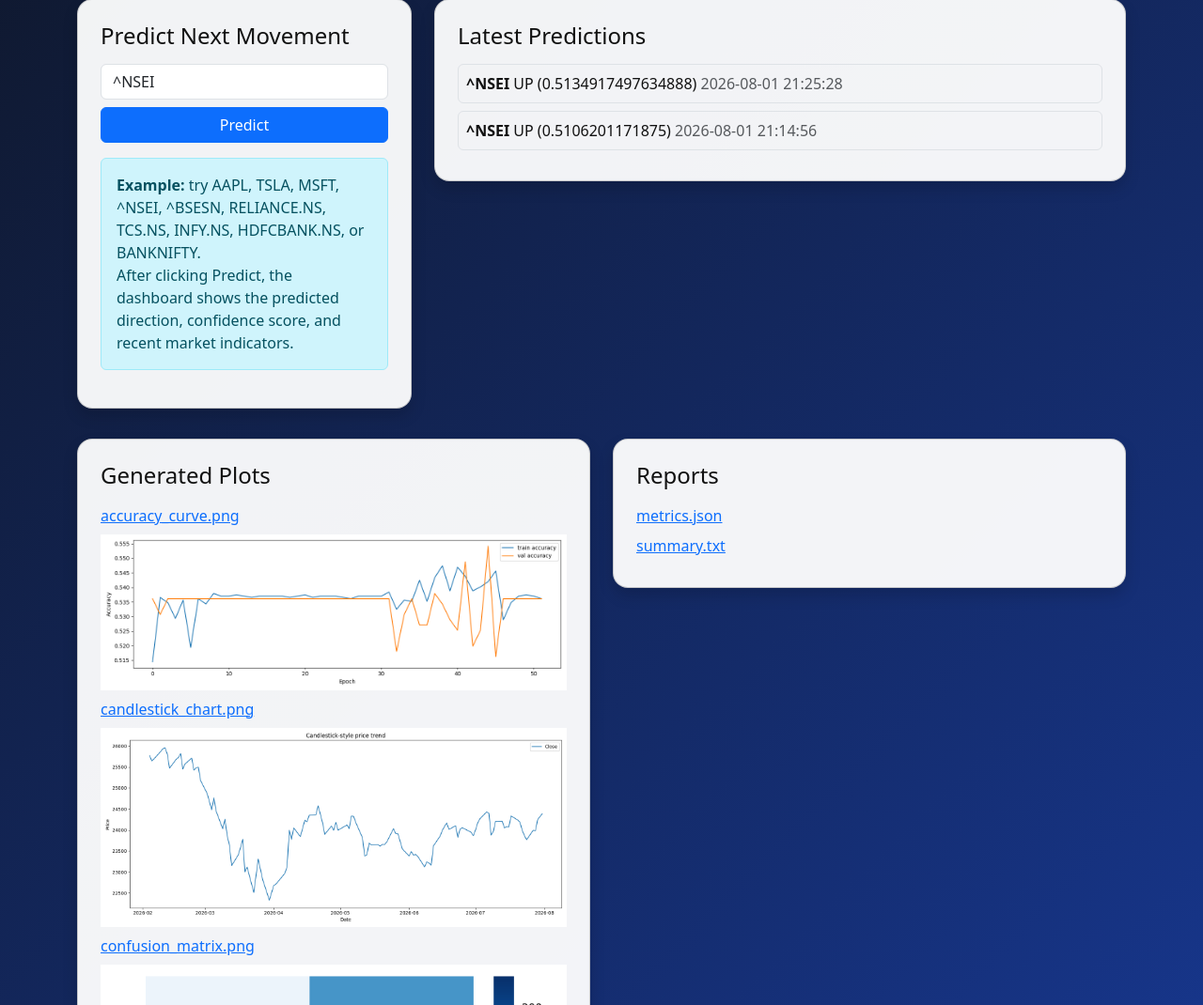
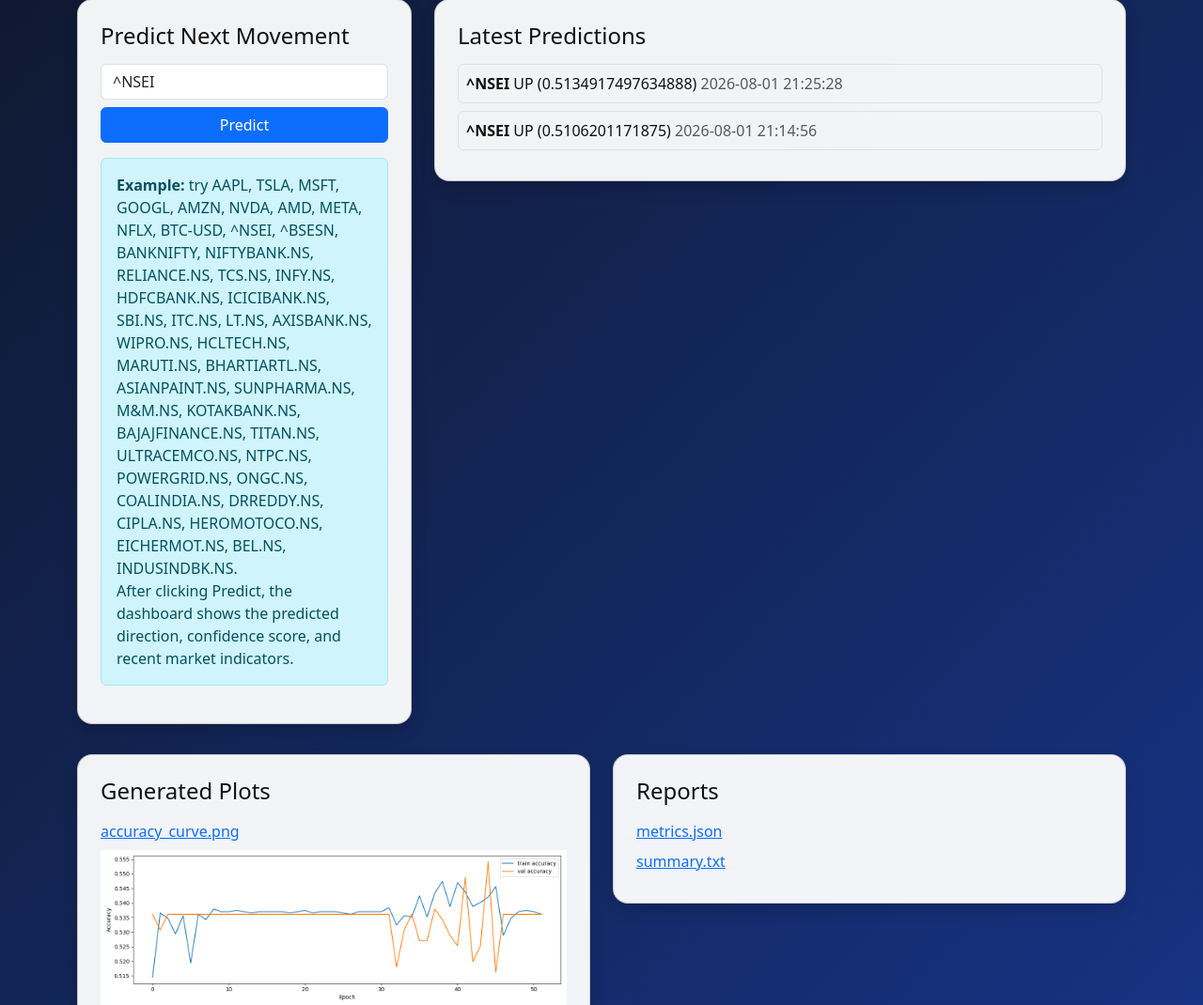
Before and after one commit to rishu2570/project.1, a Flask app: page / in a window 1280 px wide. Shown: the part 201-1271 px from the top of the page at 94% size. Run offline with Flask 3, Linux system fonts and the light colour scheme; data comes from the database, SQL or seed files in the repository.

Commit message:
Expand example symbol list

```diff
--- a/app/templates/index.html
+++ b/app/templates/index.html
@@ -31,7 +31,7 @@
               <button class="btn btn-primary">Predict</button>
             </form>
             <div class="alert alert-info mt-3 mb-0">
-              <strong>Example:</strong> try AAPL, TSLA, MSFT, ^NSEI, ^BSESN, RELIANCE.NS, TCS.NS, INFY.NS, HDFCBANK.NS, or BANKNIFTY.<br />
+              <strong>Example:</strong> try AAPL, TSLA, MSFT, GOOGL, AMZN, NVDA, AMD, META, NFLX, BTC-USD, ^NSEI, ^BSESN, BANKNIFTY, NIFTYBANK.NS, RELIANCE.NS, TCS.NS, INFY.NS, HDFCBANK.NS, ICICIBANK.NS, SBI.NS, ITC.NS, LT.NS, AXISBANK.NS, WIPRO.NS, HCLTECH.NS, MARUTI.NS, BHARTIARTL.NS, ASIANPAINT.NS, SUNPHARMA.NS, M&M.NS, KOTAKBANK.NS, BAJAJFINANCE.NS, TITAN.NS, ULTRACEMCO.NS, NTPC.NS, POWERGRID.NS, ONGC.NS, COALINDIA.NS, DRREDDY.NS, CIPLA.NS, HEROMOTOCO.NS, EICHERMOT.NS, BEL.NS, INDUSINDBK.NS.<br />
               After clicking Predict, the dashboard shows the predicted direction, confidence score, and recent market indicators.
             </div>
             <div id="prediction-result" class="mt-3"></div>
```
